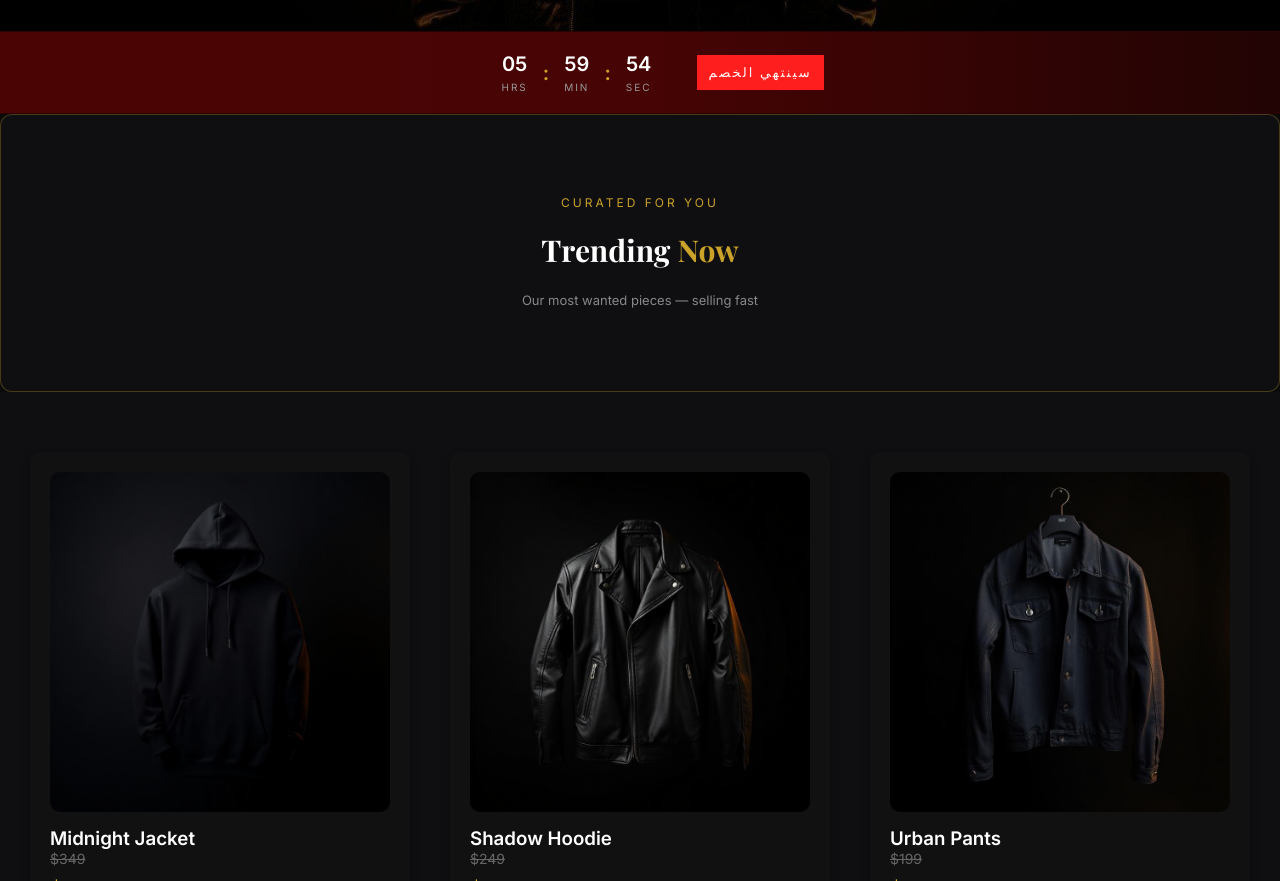
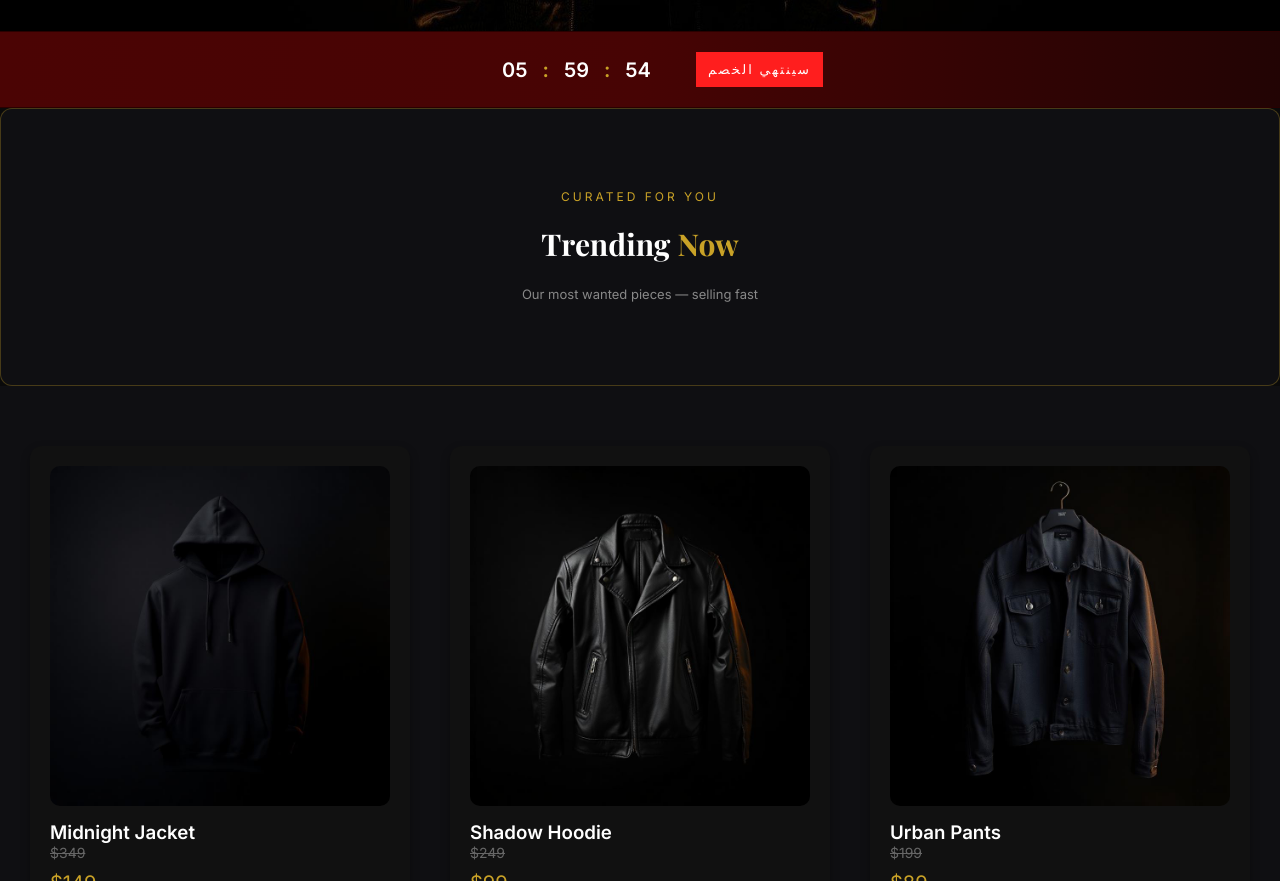
Before and after one commit to zezodawood78/delora, a website: page index.html in a window 1280 px wide. Shown: the part 823-1704 px from the top of the page. Drawn offline with nearby package versions, Linux system fonts and the light colour scheme.

Commit message:
Update index.html

```diff
--- a/index.html
+++ b/index.html
@@ -64,17 +64,14 @@
     <div class="flash-timer">
       <div class="time-box">
         <span id="hours">05</span>
-        <small>HRS</small>
       </div>
       <div class="dots">:</div>
       <div class="time-box">
         <span id="minutes">43</span>
-        <small>MIN</small>
       </div>
       <div class="dots">:</div>
       <div class="time-box">
         <span id="seconds">39</span>
-        <small>SEC</small>
       </div>
     </div>
 
```
